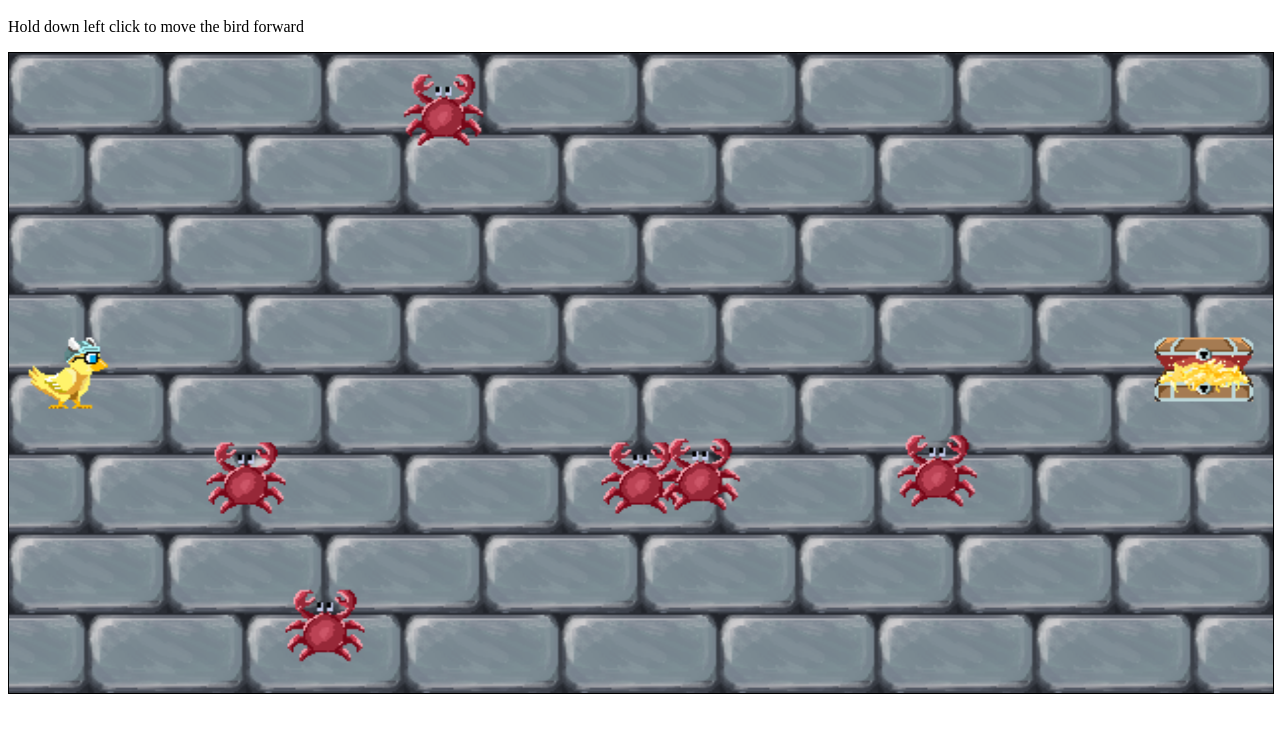
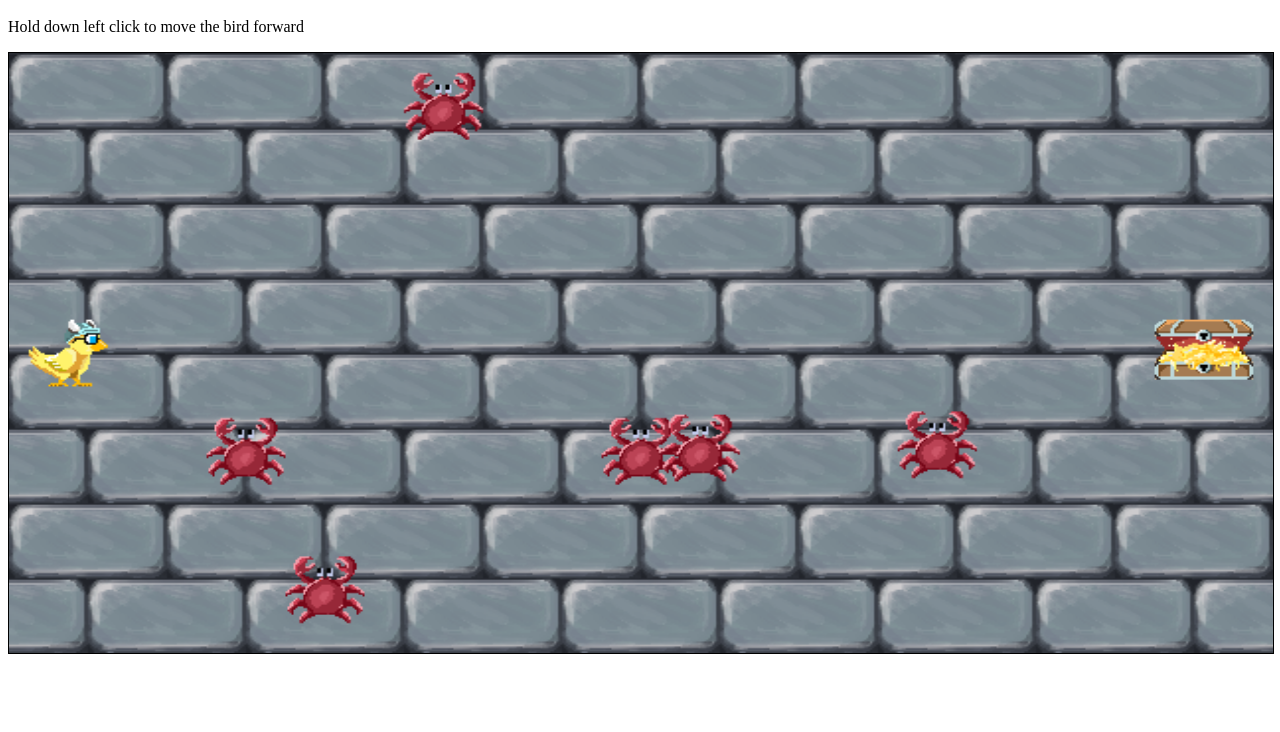
Before and after one commit to ArnoldPires/Zenva, a plain HTML site: page learning-javascript/challenge-object/index.html in a window 1280 px wide. Shown: the part 48-780 px from the top of the page. Drawn offline with Linux system fonts and the light colour scheme.

Commit message:
Reduced the size of the game board

```diff
--- a/learning-javascript/challenge-object/style.css
+++ b/learning-javascript/challenge-object/style.css
@@ -4,7 +4,7 @@ canvas {
 }
 #mycanvas {
   width: 100%;
-  height: 640px;
+  height: 600px;
 }
 img {
   width: 150px;
```
